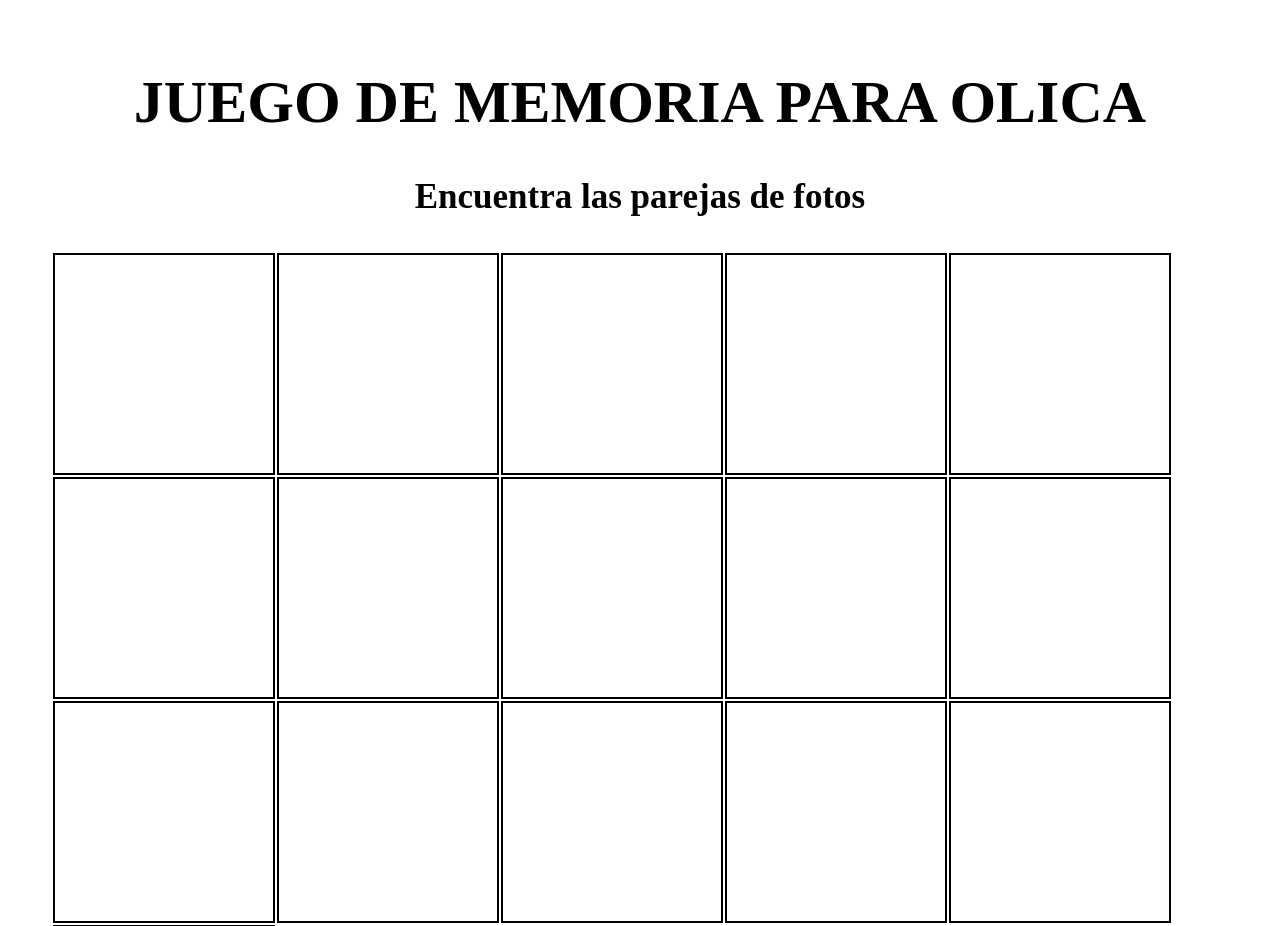
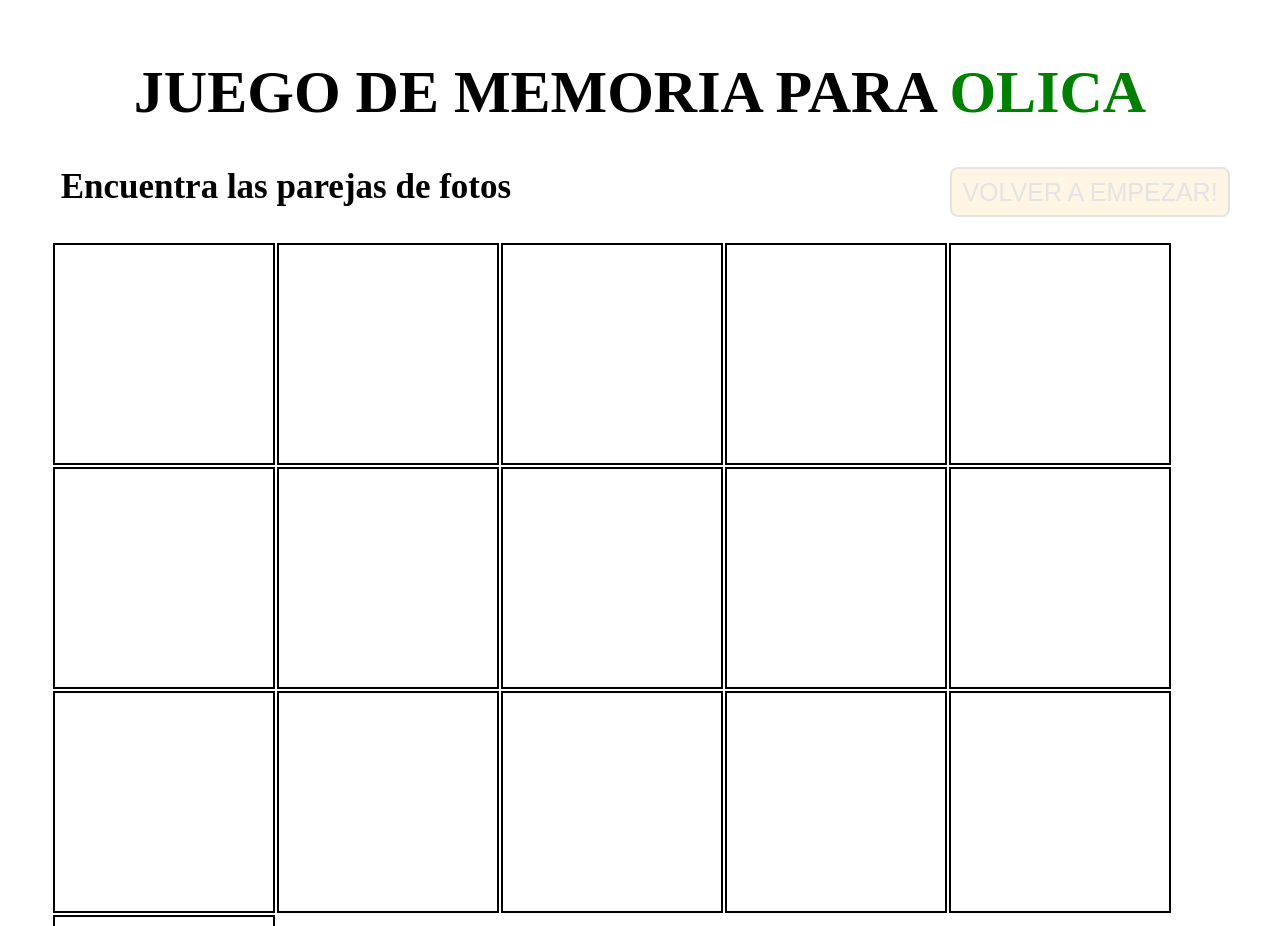
Before and after one commit to svall/Memoria, a plain HTML site: page index.html in a window 1280 px wide. Shown: the top 926 px of the page. Drawn offline with Linux system fonts and the light colour scheme.

Commit message:
added button

```diff
--- a/index.html
+++ b/index.html
@@ -8,7 +8,8 @@
 </head>
 <body>
   <div id="generalContainer">
-    <h1>JUEGO DE MEMORIA PARA OLICA</h1>
+    <h1>JUEGO DE MEMORIA PARA <span style="color:green">OLICA</span></h1>
+    <div id="buttonDiv"></div>
     <h3>Encuentra las parejas de fotos</h3>
     <div id="smallContainer">
 
--- a/script.js
+++ b/script.js
@@ -18,9 +18,52 @@ function sortFunc(a, b) {
   return 0.5 - Math.random();
 };
 
+// resetCards() sets the timer to turn back cards if there's no match
+function resetCards() {
+  document.getElementById(selectedDivA).style.opacity = "0.0";
+  document.getElementById(selectedDivB).style.opacity = "0.0";
+};
+
+// newGame() reshuffles the image array and displays them again
+// function newGame() {
+
+// }
+
+// newImg() creates the image divs and appends them to the container div
+function newImg () {
+  for(var i = 0; i < numArray.length; i++) {
+    var newImgDiv = document.createElement("Img");
+    var contImgDiv = document.createElement("div");
+    newImgDiv.setAttribute("class","cartas");
+    contImgDiv.setAttribute("class","cartasCont");
+    // newImgDiv.setAttribute("id","img"+i);
+    newImgDiv.id = "carta"+i;
+    newImgDiv.src = numArray[i];
+    newImgDiv.style.cssText = 'height:97%;width:97%;display:inline-block;padding:3px;opacity:0.0';
+    // contImgDiv.style.backgroundColor = "red";
+    newImgDiv.addEventListener("click", selectCard);
+    var containerDiv = document.getElementById("smallContainer");
+    contImgDiv.appendChild(newImgDiv);
+    containerDiv.appendChild(contImgDiv);
+  }
+  var startButton = document.createElement("button");
+  startButton.innerText = "VOLVER A EMPEZAR!"
+  startButton.id = "buttonId";
+  // startButton.addEventListener("click", newGame);
+  var buttonDiv = document.getElementById("buttonDiv");
+  buttonDiv.appendChild(startButton);
+};
+
 function alertWin() {
-  alert("GANASTE!!!");
+  // alert("GANASTE!!!");
+  var buttonDiv = document.getElementById("buttonId");
+  buttonDiv.style.opacity = "0.9"
+  // var buttonDiv = document.getElementById("buttonDiv");
   // var startButton = document.createElement("button");
+  // startButton.innerText = "VOLVER A EMPEZAR!"
+  // startButton.addEventListener("click", newGame);
+  // var buttonDiv = document.getElementById("buttonDiv");
+  // buttonDiv.appendChild(startButton);
 };
 
 // popMatchInArray() deletes the matched numbers from the sorted array
@@ -38,12 +81,6 @@ function popMatchInArray() {
     setTimeout(alertWin, 900);
     // alert("GANASTE!!!");
   }
-};
-
-// resetCards() sets the timer to turn back cards if there's no match
-function resetCards() {
-  document.getElementById(selectedDivA).style.opacity = "0.0";
-  document.getElementById(selectedDivB).style.opacity = "0.0";
 };
 
 // compareCards() compares if the two selections are a match or not
@@ -84,23 +121,5 @@ function selectCard() {
   console.log("counter is at " + counter);
 };
 
-// newImg() creates the image divs and appends them to the container div
-function newImg () {
-  for(var i = 0; i < numArray.length; i++) {
-    var newImgDiv = document.createElement("Img");
-    var contImgDiv = document.createElement("div");
-    newImgDiv.setAttribute("class","cartas");
-    contImgDiv.setAttribute("class","cartasCont");
-    // newImgDiv.setAttribute("id","img"+i);
-    newImgDiv.id = "carta"+i;
-    newImgDiv.src = numArray[i];
-    newImgDiv.style.cssText = 'height:97%;width:97%;display:inline-block;padding:3px;opacity:0.0';
-    // contImgDiv.style.backgroundColor = "red";
-    newImgDiv.addEventListener("click", selectCard);
-    var containerDiv = document.getElementById("smallContainer");
-    contImgDiv.appendChild(newImgDiv);
-    containerDiv.appendChild(contImgDiv);
-  }
-};
 
 newImg();
--- a/style.css
+++ b/style.css
@@ -4,7 +4,7 @@
   height: 98%;
   width: 98%;
   margin: auto;
-  padding-top: 20px;
+  padding-top: 10px;
 }
 
 h1 {
@@ -13,7 +13,9 @@ h1 {
 }
 
 h3 {
-  text-align: center;
+  text-align: left;
+  /*left: 30px;*/
+  margin-left: 40px;
   font-size: 35px;
 }
 
@@ -36,3 +38,26 @@ h3 {
   border: 2px solid black;
   /*position: relative;*/
 }
+
+#buttonDiv {
+  /*display: inline;*/
+  /*margin-left: 2px;*/
+  /*background-color: lightblue;*/
+  /*height: 5px;*/
+  /*width: 10px;*/
+  /*opacity: 0.8;*/
+}
+
+#buttonId {
+  background-color: orange;
+  border: 2px solid black;
+  position: absolute;
+  right: 50px;
+  /*top: 200px;*/
+  font-size: 25px;
+  border-radius: 8px;
+  padding: 2px;
+  height: 50px;
+  width: 280px;
+  opacity: 0.1;
+}
```
